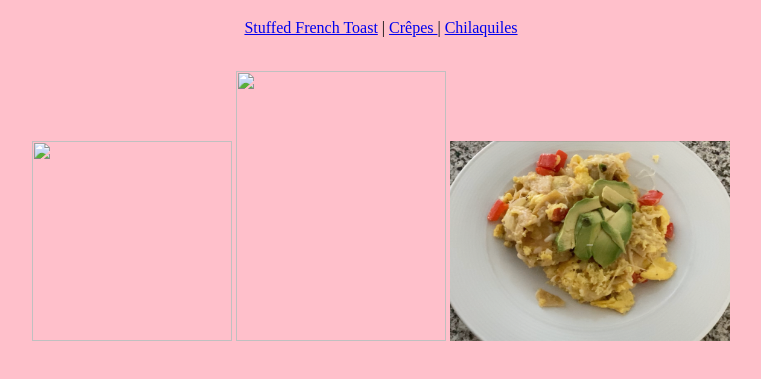
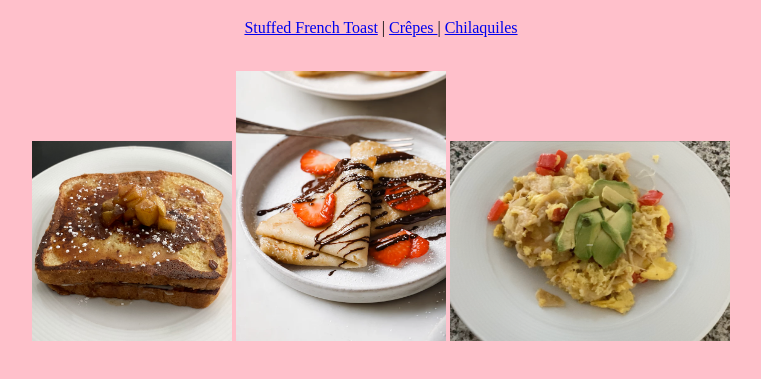
Before and after one commit to spop8/spop8.github.io, a plain HTML site: page index.html in a window 1280 px wide. Shown: the part 67-446 px from the top of the page, without its empty margins (259-1020 px from the left). Drawn offline with Linux system fonts and the light colour scheme.

Commit message:
Update index.html

```diff
--- a/index.html
+++ b/index.html
@@ -14,8 +14,8 @@
 			<a href="recipes/chilaquiles.html">Chilaquiles</a></li></center>
 		</ul>
 		<br>
-		<center><img src="../recipe-book/images/frenchtoast.jpeg" alt="" width="200" height="200">
-		<img src="../recipe-book/images/crepes.jpeg" alt="" width="210" height="270">
+		<center><img src="images/frenchtoast.jpeg" alt="" width="200" height="200">
+		<img src="images/crepes.jpeg" alt="" width="210" height="270">
 		<img src="images/chilaquiles.jpeg" width="280" height="200"></center>
     </body>
 </html>
```
